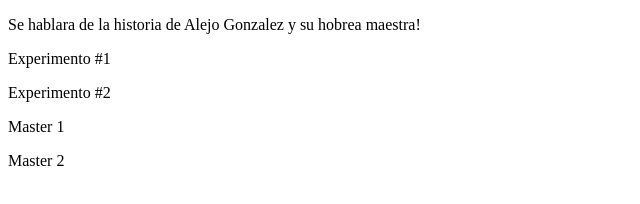
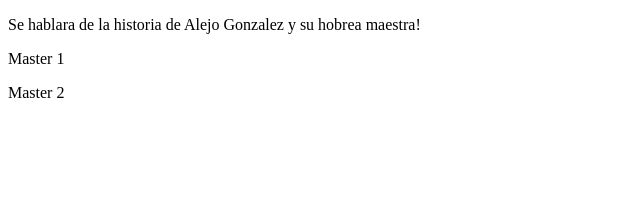
Before and after one commit to 1Alejo31/Curso-git-y-github, a plain HTML site: page Index.html in a window 1280 px wide. Shown: the whole page, without its empty margins (0-640 px from the left). Drawn offline with Linux system fonts and the light colour scheme.

Commit message:
Solucion de conflicots

```diff
--- a/Index.html
+++ b/Index.html
@@ -8,10 +8,6 @@
 </head>
 <body>
     <P>Se hablara de la historia de Alejo Gonzalez y su hobrea maestra!</P>
-    <p>Experimento #1</p>
-
-    <p>Experimento #2</p>
-
     <p>Master 1</p>
 
     <p>Master 2</p>
```
